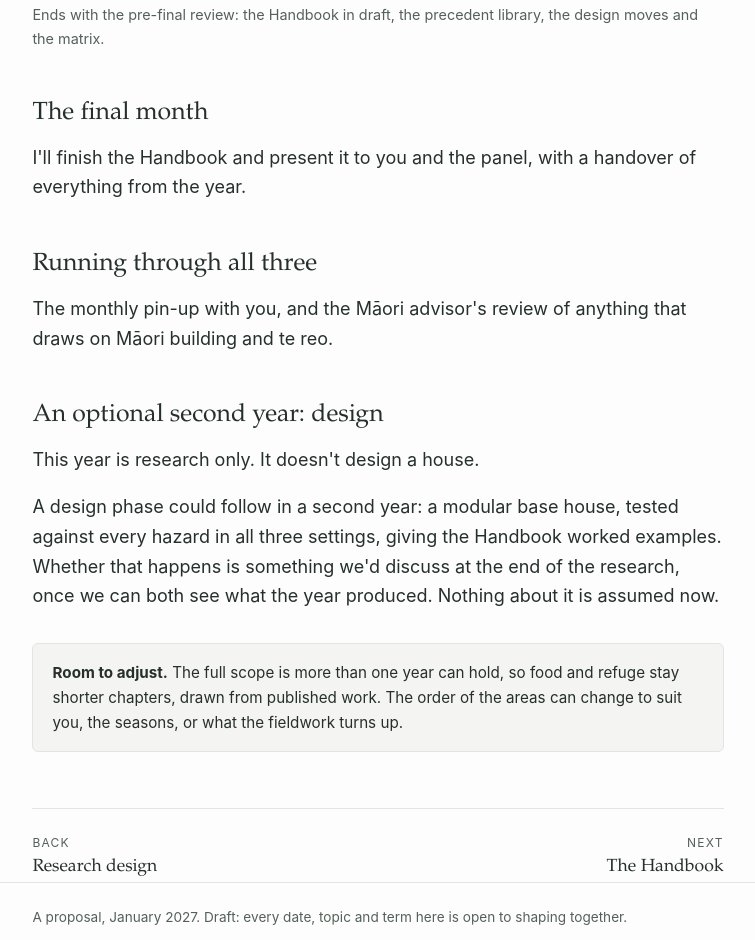
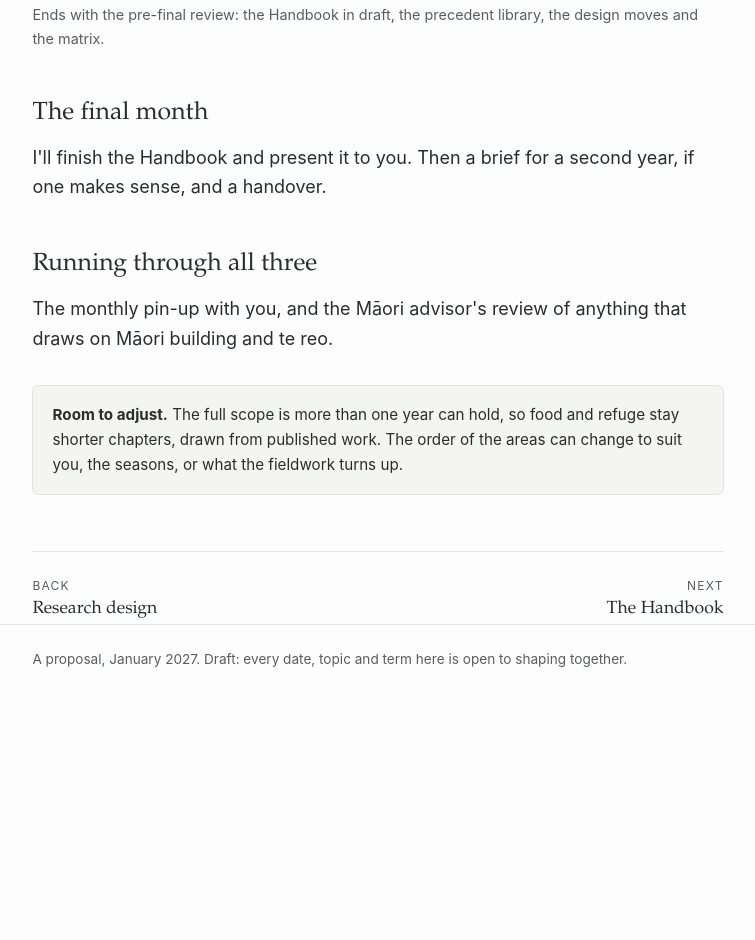
Before and after one commit to Mokapari/tussockdesign, a plain HTML site: page the-year.html in a window 1280 px wide. Shown: the part 2389-3329 px from the top of the page, without its empty margins (262-1017 px from the left). After the commit the page ends 3091 px from the top, so only its background shows below. Drawn offline with Linux system fonts and the light colour scheme.

Commit message:
The year: no panel, one second-year line

```diff
--- a/the-year.html
+++ b/the-year.html
@@ -64,14 +64,10 @@
 <p class="soft small">Ends with the pre-final review: the Handbook in draft, the precedent library, the design moves and the matrix.</p>
 
 <h2>The final month</h2>
-<p>I'll finish the Handbook and present it to you and the panel, with a handover of everything from the year.</p>
+<p>I'll finish the Handbook and present it to you. Then a brief for a second year, if one makes sense, and a handover.</p>
 
 <h2>Running through all three</h2>
 <p>The monthly pin-up with you, and the Māori advisor's review of anything that draws on Māori building and te reo.</p>
-
-<h2>An optional second year: design</h2>
-<p>This year is research only. It doesn't design a house.</p>
-<p>A design phase could follow in a second year: a modular base house, tested against every hazard in all three settings, giving the Handbook worked examples. Whether that happens is something we'd discuss at the end of the research, once we can both see what the year produced. Nothing about it is assumed now.</p>
 
 <div class="note">
   <p><strong>Room to adjust.</strong> The full scope is more than one year can hold, so food and refuge stay shorter chapters, drawn from published work. The order of the areas can change to suit you, the seasons, or what the fieldwork turns up.</p>
```
